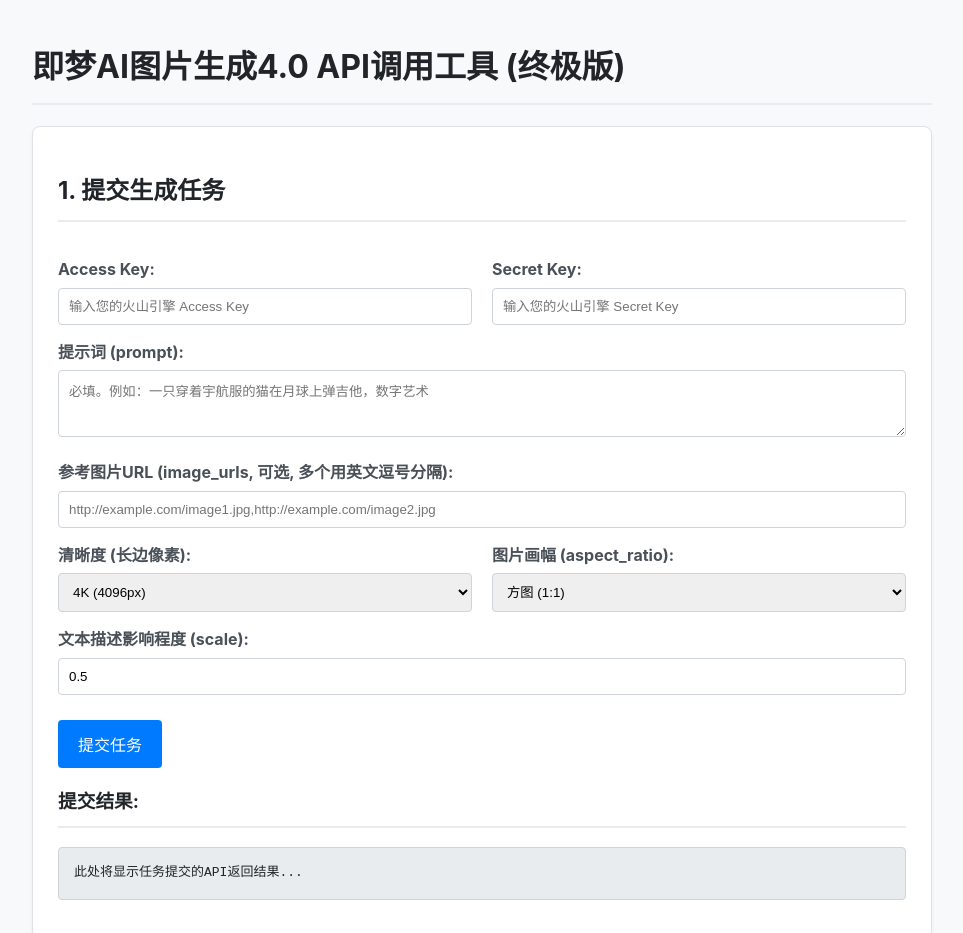
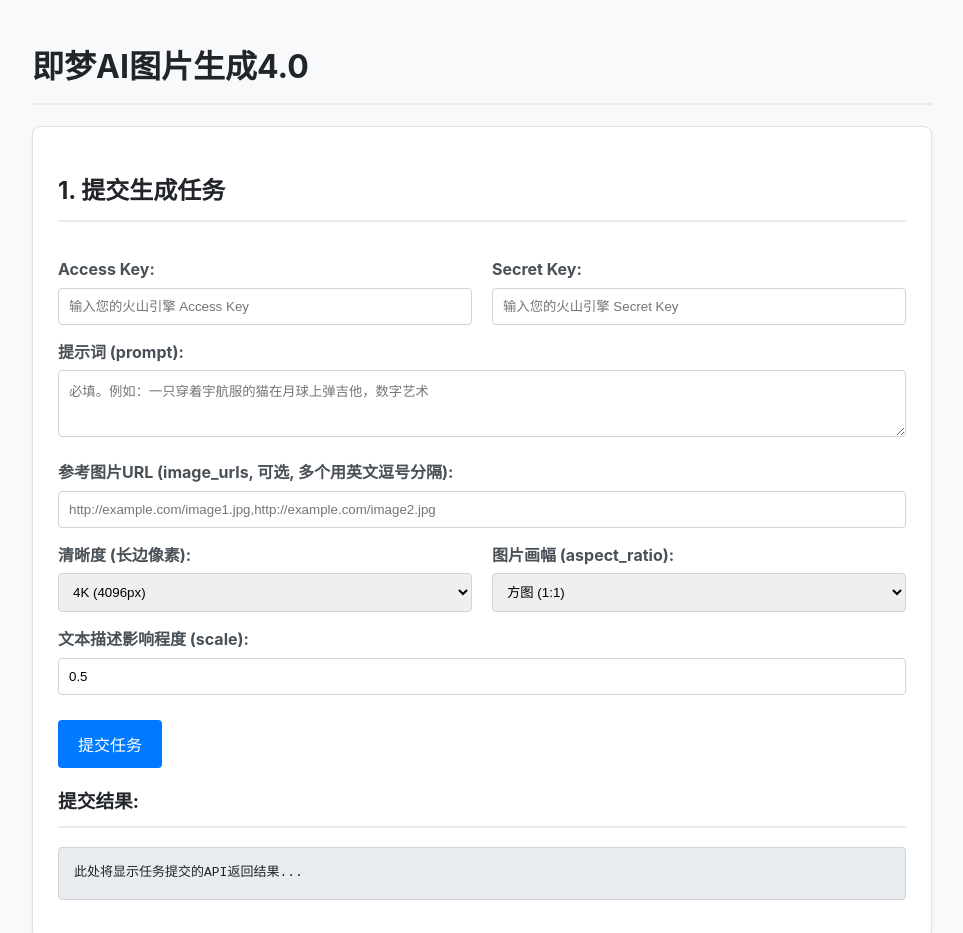
Before and after one commit to yeunchin/yeunchin.github.io, a plain HTML site: page ai_studio_code (3).html in a window 1280 px wide. Shown: the top 933 px of the page, without its empty margins (158-1121 px from the left). Drawn offline with Linux system fonts and the light colour scheme.

Commit message:
Update title and heading for AI image generator

```diff
--- a/ai_studio_code (3).html
+++ b/ai_studio_code (3).html
@@ -3,7 +3,7 @@
 <head>
     <meta charset="UTF-8">
     <meta name="viewport" content="width=device-width, initial-scale=1.0">
-    <title>即梦AI图片生成4.0 API调用工具 (终极版)</title>
+    <title>即梦AI图片生成</title>
 
     <!-- 步骤1：替换原有 Aws4Fetch 引入，新增 defer 确保加载顺序，添加备用 CDN -->
     <script src="https://cdn.jsdelivr.net/npm/aws4fetch@1.0.17/dist/aws4fetch.min.js" defer></script>
@@ -28,7 +28,7 @@
 </head>
 <body>
 
-    <h1>即梦AI图片生成4.0 API调用工具 (终极版)</h1>
+    <h1>即梦AI图片生成4.0</h1>
 
     <!-- 任务提交部分 -->
     <div class="container">
```
